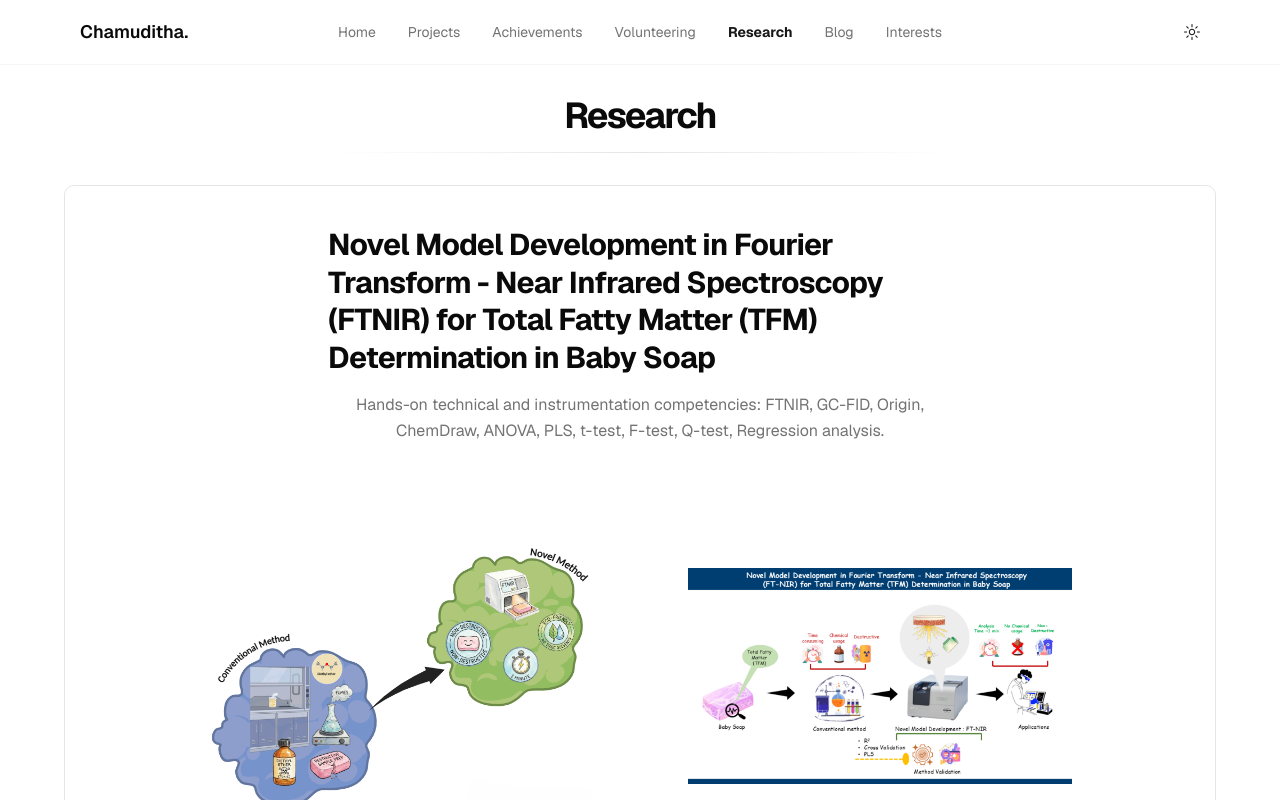
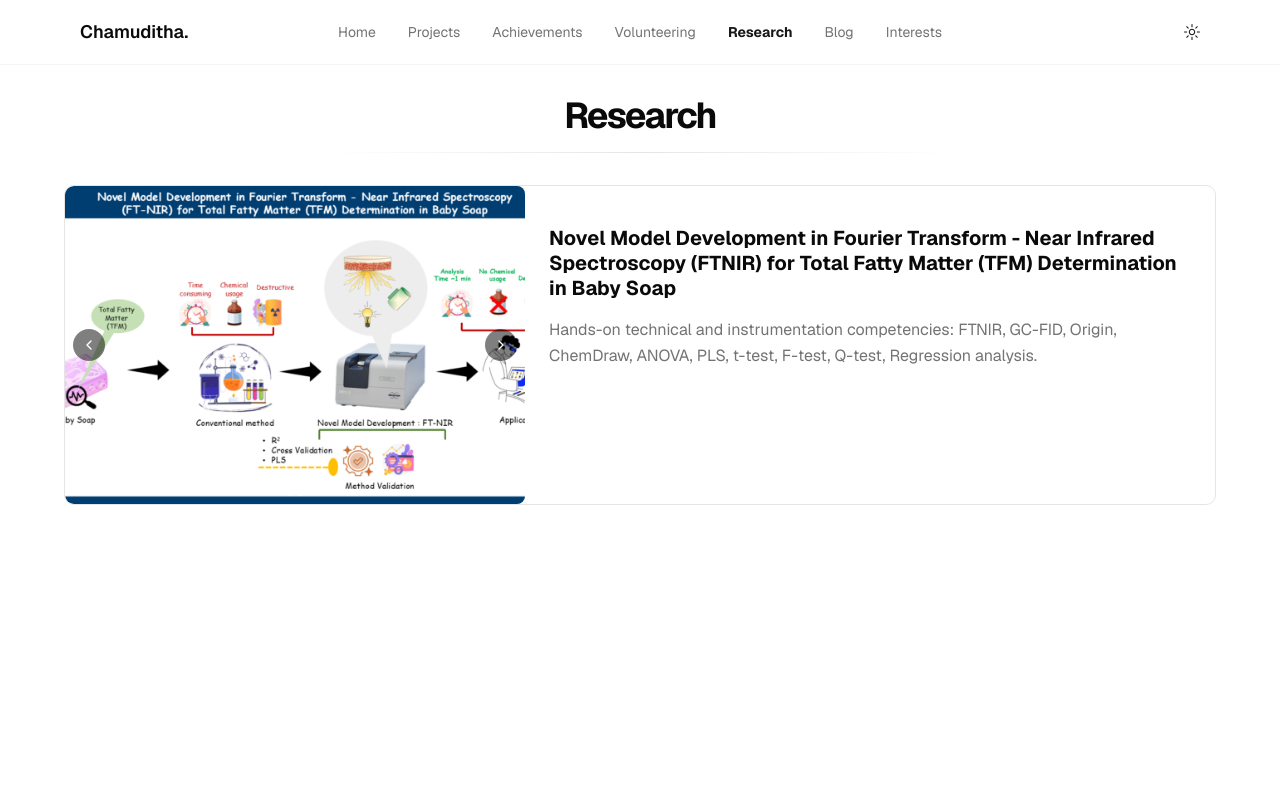
Before and after one commit to Nidula03/portfolio-chamuditha, a Next.js app: page /research in a window 1280 px wide. Shown: the top 800 px of the page. Built offline with nearby package versions, Linux system fonts and the light colour scheme.

Commit message:
feat: Refactor AchievementCard layout for research view and adjust height properties

```diff
--- a/src/app/research/page.tsx
+++ b/src/app/research/page.tsx
@@ -34,7 +34,6 @@ export default function ResearchPage() {
                 <BlurFade delay={BLUR_FADE_DELAY * 5}>
                   <AchievementCard
                     index={0}
-                    isResearchLayout={true}
                     title="Novel Model Development in Fourier Transform - Near Infrared Spectroscopy (FTNIR) for Total Fatty Matter (TFM) Determination in Baby Soap"
                     date=""
                     organization=""
--- a/src/components/achievement-card.tsx
+++ b/src/components/achievement-card.tsx
@@ -173,22 +173,23 @@ export function AchievementCard({
   return (
     <>
       {isResearchLayout ? (
-        // Research layout
-        <div className="overflow-hidden flex flex-col min-h-[450px] md:min-h-[500px] border border-border rounded-lg">
-          <div className="flex flex-col w-full items-center">
-            <div className="p-4 sm:p-6 flex flex-col flex-1 justify-between w-full max-w-2xl">
+        // Research layout — use the same achievement card layout but with more height for content
+        <div className="overflow-hidden flex flex-col md:flex-row rounded-lg min-h-80 md:min-h-96 border border-border">
+          <div className="flex flex-col md:flex-row w-full">
+            {imageSection || imagePlaceholder}
+            <div className="flex flex-col flex-1 justify-between p-5 sm:p-6">
               <div>
                 <div className="flex items-start justify-between mb-4">
                   {category && <Badge variant="secondary">{category}</Badge>}
                 </div>
 
-                <h3 className="text-lg sm:text-xl md:text-2xl lg:text-3xl font-bold mb-3 leading-tight tracking-tight">{renderTitleWithSuperscript(title)}</h3>
+                <h3 className="text-lg sm:text-xl font-bold mb-3 leading-tight">{renderTitleWithSuperscript(title)}</h3>
 
-                <p className="text-xs sm:text-sm text-muted-foreground mb-1 text-center">{organization}</p>
+                <p className="text-xs sm:text-sm text-muted-foreground mb-1">{organization}</p>
 
-                <span className="text-xs text-muted-foreground mb-3 sm:mb-4 block text-center">{date}</span>
+                <span className="text-xs text-muted-foreground mb-3 sm:mb-4 block">{date}</span>
 
-                <p className="text-sm sm:text-base leading-relaxed mb-3 sm:mb-4 text-muted-foreground line-clamp-2 sm:line-clamp-none text-center">{description}</p>
+                <p className="text-sm sm:text-base leading-relaxed mb-3 sm:mb-4 text-muted-foreground">{description}</p>
 
                 {link && (
                   <a
@@ -196,7 +197,7 @@ export function AchievementCard({
                     target="_blank"
                     rel="noopener noreferrer"
                   >
-                    <Button variant="default" size="sm" className="w-full md:w-1/2">
+                    <Button variant="default" size="sm" className="w-full md:w-2/3">
                       Read More
                       <ExternalLink className="size-3 ml-2" />
                     </Button>
@@ -204,12 +205,11 @@ export function AchievementCard({
                 )}
               </div>
             </div>
-            {imageSection}
           </div>
         </div>
       ) : (
         // Original achievement layout
-        <div className={`overflow-hidden flex flex-col md:flex-row rounded-lg ${compact ? 'min-h-24 md:min-h-40' : 'min-h-40 md:min-h-56'} ${showBorder ? 'border border-border' : ''}`}>
+        <div className={`overflow-hidden flex flex-col md:flex-row rounded-lg ${compact ? 'min-h-24 md:min-h-40' : 'min-h-64 md:min-h-80'} ${showBorder ? 'border border-border' : ''}`}>
           <div className={`flex flex-col md:flex-row w-full ${imageOnLeft ? "md:flex-row" : "md:flex-row-reverse"}`}>
             {imageSection || imagePlaceholder}
             <div className={`flex flex-col flex-1 ${index === 0 ? 'justify-start p-5 sm:p-6 pt-5 sm:pt-6' : 'justify-between p-5 sm:p-6'}`}>
```
